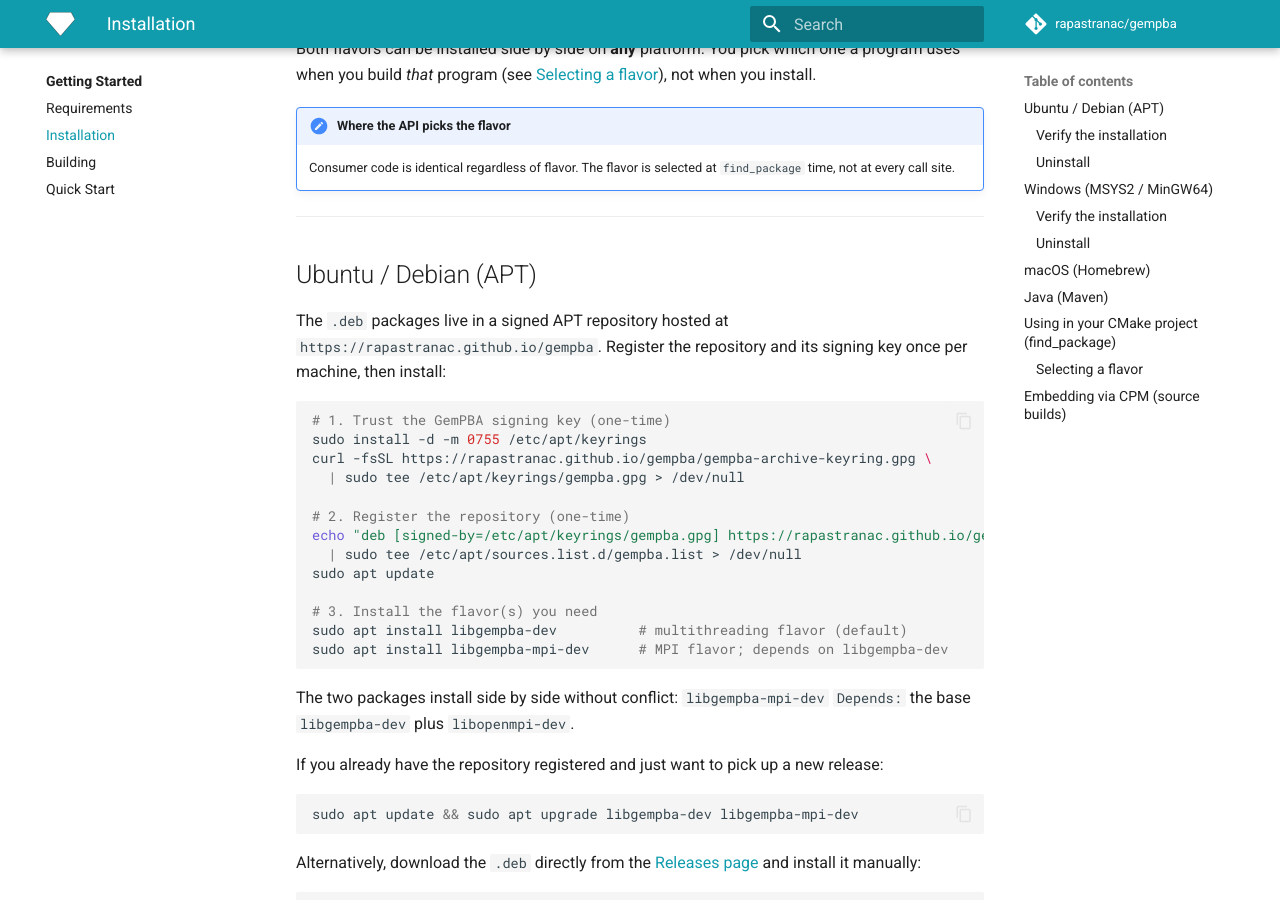
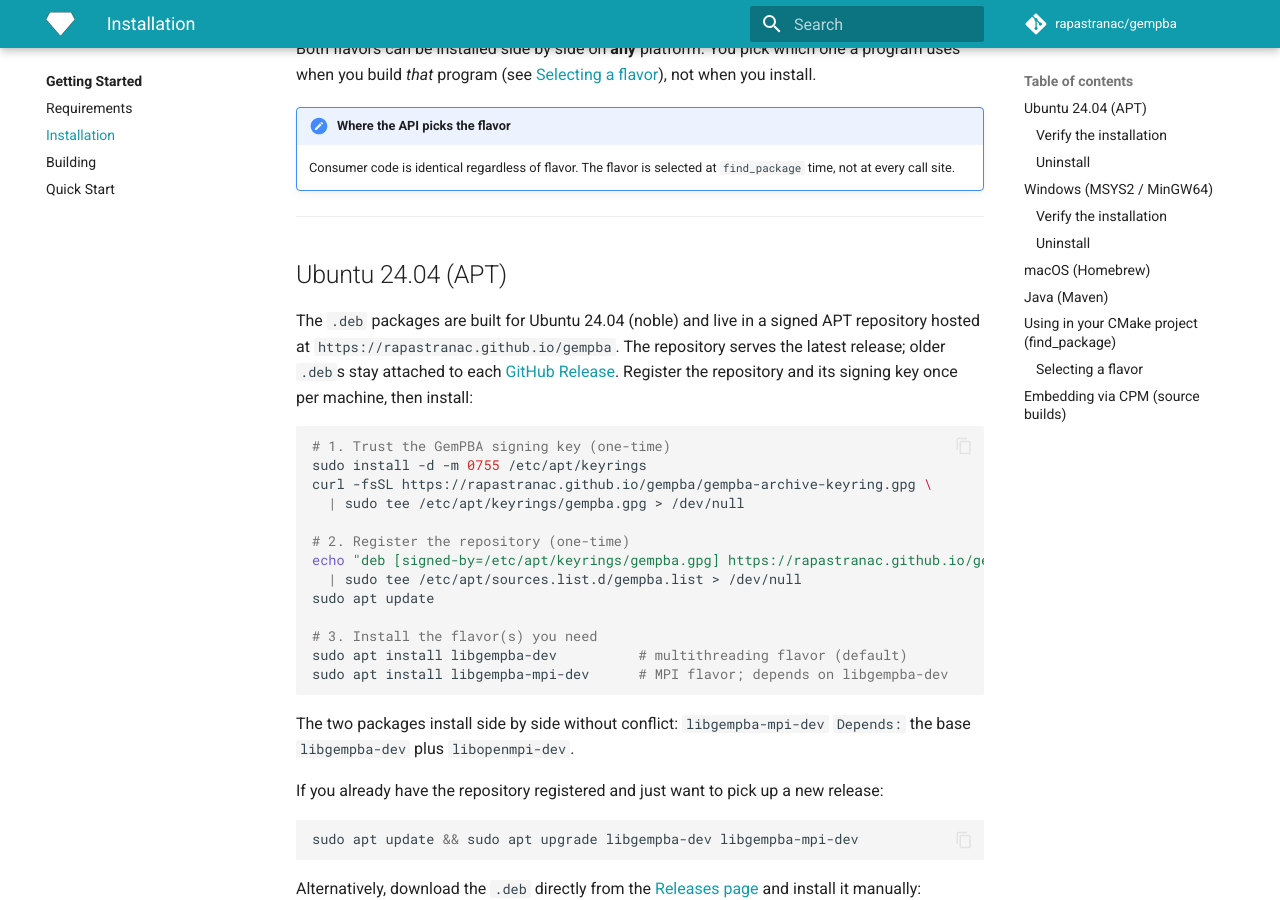
Before and after one commit to rapastranac/gempba-docs, an MkDocs documentation site: the page built from docs/getting-started/installation.md, in a window 1280 px wide and 900 px high, scrolled down 385 px. Built offline with MkDocs 1.6.1 and Material for MkDocs 9.7.7, drawn with Linux system fonts in a browser that asks for light colours; comment, search, counter and statistics services are not loaded.

Commit message:
#411 docs(#1): Point the apt instructions at the noble suite
- The .debs are for Ubuntu 24.04, register under noble instead of stable, and only the latest release is served

````diff
--- a/docs/getting-started/installation.md
+++ b/docs/getting-started/installation.md
@@ -12,9 +12,9 @@
 
 ---
 
-## Ubuntu / Debian (APT)
+## Ubuntu 24.04 (APT)
 
-The `.deb` packages live in a signed APT repository hosted at `https://rapastranac.github.io/gempba`. Register the repository and its signing key once per machine, then install:
+The `.deb` packages are built for Ubuntu 24.04 (noble) and live in a signed APT repository hosted at `https://rapastranac.github.io/gempba`. The repository serves the latest release; older `.deb`s stay attached to each [GitHub Release](https://github.com/rapastranac/gempba/releases). Register the repository and its signing key once per machine, then install:
 
 ```bash
 # 1. Trust the GemPBA signing key (one-time)
@@ -23,7 +23,7 @@
   | sudo tee /etc/apt/keyrings/gempba.gpg > /dev/null
 
 # 2. Register the repository (one-time)
-echo "deb [signed-by=/etc/apt/keyrings/gempba.gpg] https://rapastranac.github.io/gempba stable main" \
+echo "deb [signed-by=/etc/apt/keyrings/gempba.gpg] https://rapastranac.github.io/gempba noble main" \
   | sudo tee /etc/apt/sources.list.d/gempba.list > /dev/null
 sudo apt update
 
````
